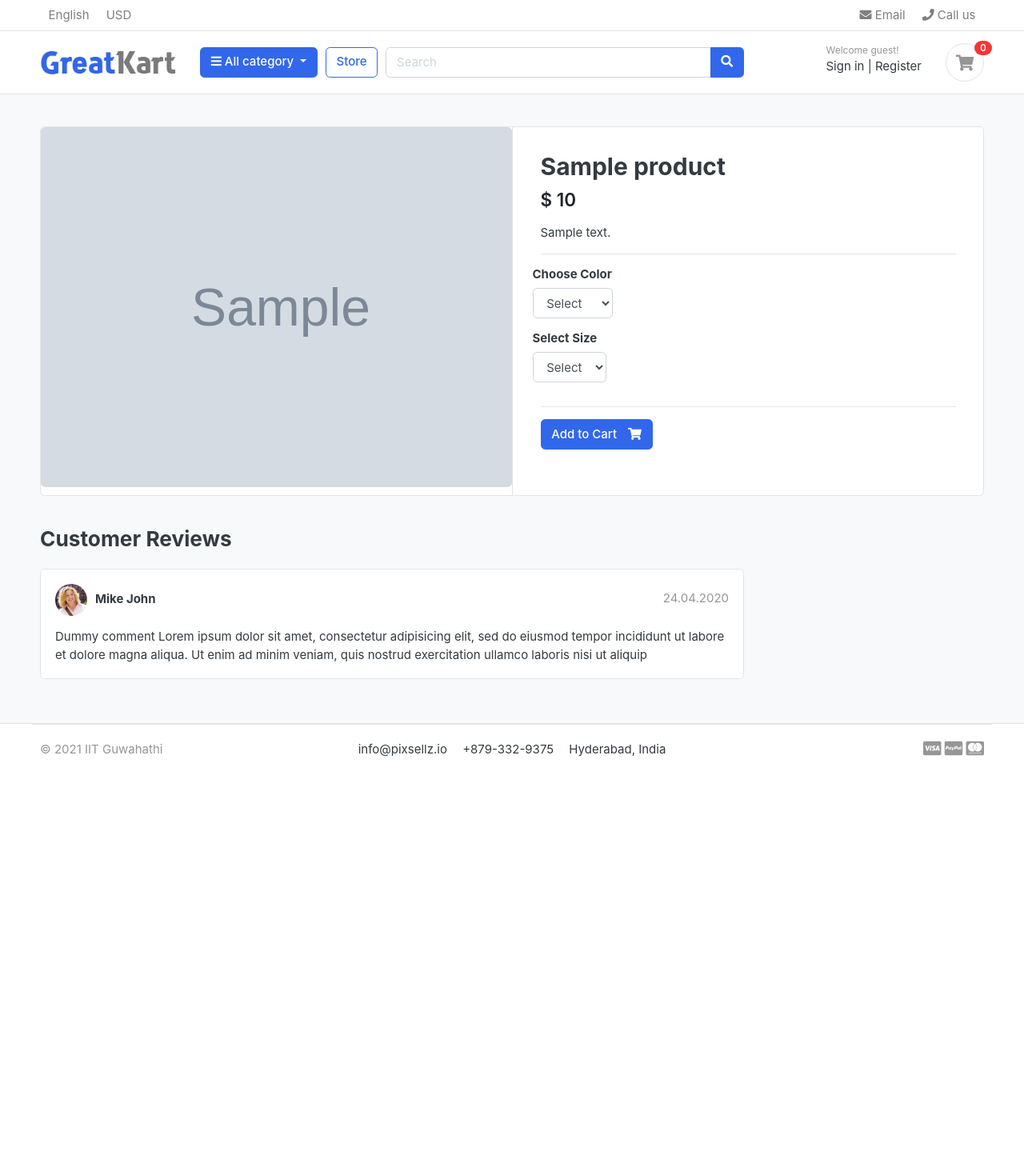
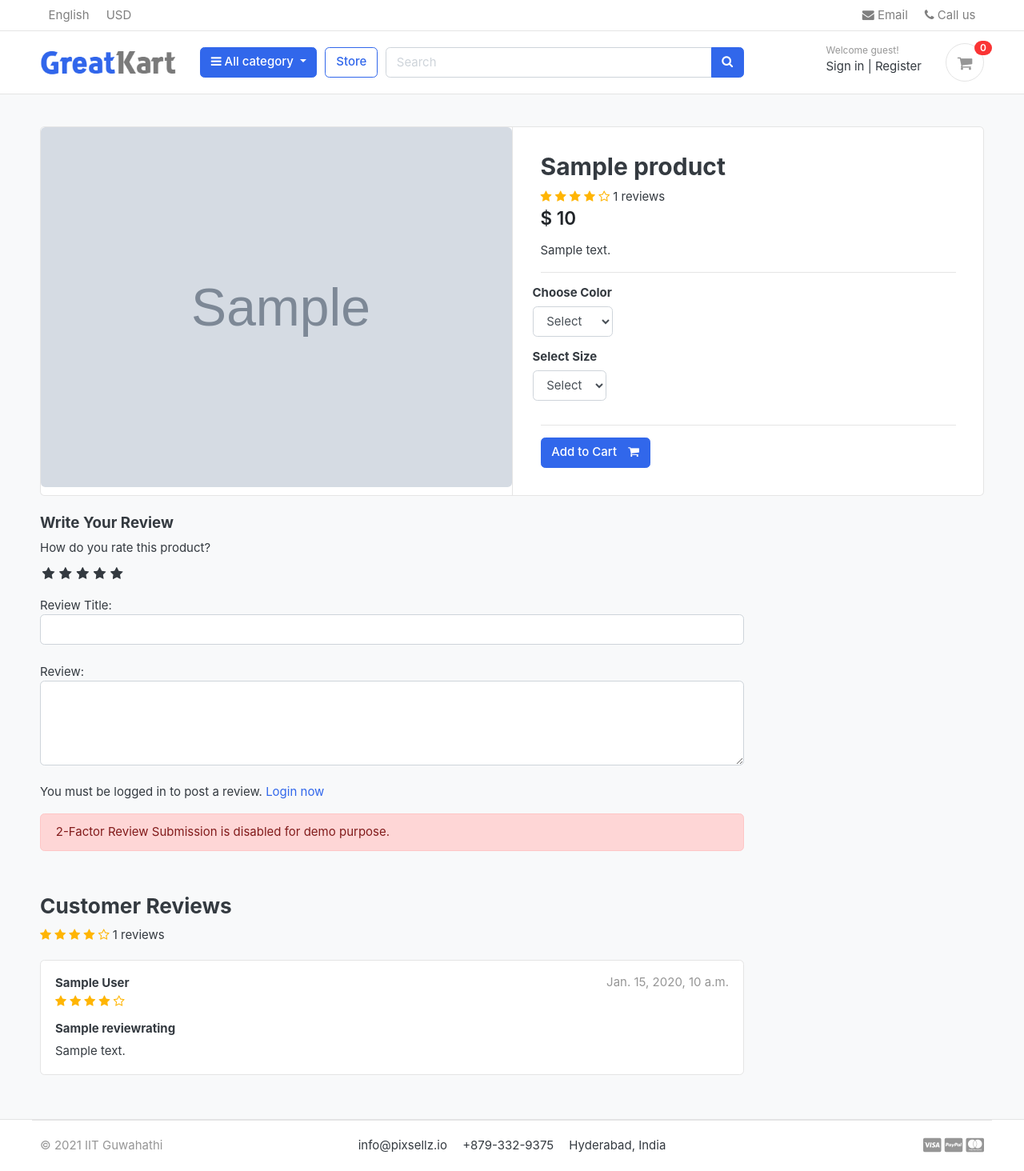
Before and after one commit to krishnakaushik25/Django-eCommerce-website, a Django app: a page that uses templates/base.html in a window 1280 px wide. Shown: the whole page at 80% size. Before the commit the page ends 946 px from the top, so only its background shows below. Run offline with Django 3.2, Linux system fonts and the light colour scheme; tables that the repository leaves empty hold one stand-in row (values such as "Sample post"); grey boxes marked "Sample" are stand-in pictures; some libraries are stand-ins or nearby versions; some web fonts are replaced.

Commit message:
added review and rating system

```diff
--- /dev/null
+++ b/greatkart/static/css/custom.css
@@ -0,0 +1,61 @@
+/* Hide Radio button */
+.rate > input{
+  display: none;
+}
+
+.rate{
+  display: inline-block;;
+  border: 0;
+}
+
+.rate > label{
+  float: right;
+}
+
+/* Showing the stars */
+.rate > label:before{
+  display: inline-block;
+  font-size: 1.1rem;
+  font-family: FontAwesome;
+  content: "\f005";
+  margin:0;
+  padding:0.3rem .2rem;
+  cursor: pointer;
+}
+
+/* Half star */
+.rate .half:before{
+  content: "\f089";
+  position: absolute;
+  padding-right: 0;
+}
+
+/* Click and hover */
+input:checked ~ label, label:hover ~ label{
+  color: #ffb503;
+}
+
+/* hover hightlight */
+input:checked + label:hover, input:checked ~ label:hover,input:checked ~ label:hover ~ label,
+label:hover ~ input:checked ~ label{
+  color: #cc9000;
+}
+
+.rating-star i{
+  color: #ffb503 !important;
+}
+
+ul.thumb{
+  margin:0 auto;
+  padding: 0;
+  float: left;
+}
+ul.thumb li{
+  list-style: none;
+  margin: 10px;
+}
+ul.thumb li img{
+  width: 80px;
+  height: 80px;
+  border: 1px solid grey;
+}
--- a/store/admin.py
+++ b/store/admin.py
@@ -1,5 +1,5 @@
 from django.contrib import admin
-from .models import Product,Variation
+from .models import Product, Variation, ReviewRating
 # Register your models here.
 class ProductAdmin(admin.ModelAdmin):
     list_display = ('product_name', 'price', 'stock', 'category', 'modified_date', 'is_available')
@@ -10,3 +10,4 @@ class VariationAdmin(admin.ModelAdmin):
     list_filter = ('product', 'variation_category', 'variation_value')
 admin.site.register(Product, ProductAdmin)
 admin.site.register(Variation, VariationAdmin)
+admin.site.register(ReviewRating)
--- a/store/urls.py
+++ b/store/urls.py
@@ -6,4 +6,5 @@ urlpatterns = [
     path('category/<slug:category_slug>/', views.store, name='products_by_category'),
     path('category/<slug:category_slug>/<slug:product_slug>/', views.product_detail, name='product_detail'),
     path('search/', views.search, name='search'),
+    path('submit_review/<int:product_id>/', views.submit_review, name='submit_review'),
 ]
--- a/store/views.py
+++ b/store/views.py
@@ -1,10 +1,15 @@
 from django.shortcuts import render, get_object_or_404, redirect
-from .models import Product
+from .models import Product,ReviewRating
 from category.models import Category
 from carts.models import CartItem
 from django.db.models import Q
 from carts.views import _cart_id
 from django.core.paginator import EmptyPage, PageNotAnInteger, Paginator
+from django.http import HttpResponse
+from .forms import ReviewForm
+from django.contrib import messages
+from orders.models import OrderProduct
+
 # Create your views here.
 def store(request, category_slug=None):
     categories = None
@@ -33,10 +38,22 @@ def product_detail(request, category_slug, product_slug):
         in_cart = CartItem.objects.filter(cart__cart_id=_cart_id(request), product=single_product).exists()
     except Exception as e:
         raise e
+    if request.user.is_authenticated:
+        try:
+            orderproduct = OrderProduct.objects.filter(user=request.user, product_id=single_product.id).exists()
+        except OrderProduct.DoesNotExist:
+            orderproduct = None
+    else:
+        orderproduct = None
+
+    # Get the reviews
+    reviews = ReviewRating.objects.filter(product_id=single_product.id, status=True)
+
 
     context = {
         'single_product': single_product,
         'in_cart'       : in_cart,
+        'reviews': reviews,
     }
     return render(request, 'store/product_detail.html', context)
 def search(request):
@@ -50,3 +67,26 @@ def search(request):
         'product_count': product_count,
     }
     return render(request, 'store/store.html', context)
+
+def submit_review(request, product_id):
+    url = request.META.get('HTTP_REFERER')
+    if request.method == 'POST':
+        try:
+            reviews = ReviewRating.objects.get(user__id=request.user.id, product__id=product_id)
+            form = ReviewForm(request.POST, instance=reviews)
+            form.save()
+            messages.success(request, 'Thank you! Your review has been updated.')
+            return redirect(url)
+        except ReviewRating.DoesNotExist:
+            form = ReviewForm(request.POST)
+            if form.is_valid():
+                data = ReviewRating()
+                data.subject = form.cleaned_data['subject']
+                data.rating = form.cleaned_data['rating']
+                data.review = form.cleaned_data['review']
+                data.ip = request.META.get('REMOTE_ADDR')
+                data.product_id = product_id
+                data.user_id = request.user.id
+                data.save()
+                messages.success(request, 'Thank you! Your review has been submitted.')
+                return redirect(url)
--- a/templates/base.html
+++ b/templates/base.html
@@ -8,7 +8,7 @@
   <meta http-equiv="cache-control" content="max-age=604800" />
   <meta name="viewport" content="width=device-width, initial-scale=1, shrink-to-fit=no">
 
-  <title> Django-Kart | Online Shopping Platform</title>
+  <title> GreatKart | Online Shopping Platform</title>
 
   <link href="{% static 'images/favicon.ico' %}" rel="shortcut icon" type="image/x-icon">
 
@@ -25,6 +25,10 @@
   <!-- custom style -->
   <link href="{% static 'css/ui.css' %}" rel="stylesheet" type="text/css" />
   <link href="{% static 'css/responsive.css' %}" rel="stylesheet" media="only screen and (max-width: 1200px)" />
+
+  <link href="{% static 'css/custom.css' %}" rel="stylesheet" type="text/css" />
+  <link rel="stylesheet" href="https://cdnjs.cloudflare.com/ajax/libs/font-awesome/4.7.0/css/font-awesome.min.css">
+
 
   <!-- custom javascript -->
   <script src="{% static 'js/script.js' %}" type="text/javascript"></script>
--- a/templates/store/product_detail.html
+++ b/templates/store/product_detail.html
@@ -21,7 +21,16 @@
 				<article class="content-body">
 
 				<h2 class="title">{{ single_product.product_name }}</h2>
-
+				<div class="rating-star">
+								<span>
+									<i class="fa fa-star{% if single_product.averageReview < 0.5 %}-o{% elif single_product.averageReview >= 0.5 and single_product.averageReview < 1 %}-half-o {% endif %}" aria-hidden="true"></i>
+									<i class="fa fa-star{% if single_product.averageReview < 1.5 %}-o{% elif single_product.averageReview >= 1.5 and single_product.averageReview < 2 %}-half-o {% endif %}" aria-hidden="true"></i>
+									<i class="fa fa-star{% if single_product.averageReview < 2.5 %}-o{% elif single_product.averageReview >= 2.5 and single_product.averageReview < 3 %}-half-o {% endif %}" aria-hidden="true"></i>
+									<i class="fa fa-star{% if single_product.averageReview < 3.5 %}-o{% elif single_product.averageReview >= 3.5 and single_product.averageReview < 4 %}-half-o {% endif %}" aria-hidden="true"></i>
+									<i class="fa fa-star{% if single_product.averageReview < 4.5 %}-o{% elif single_product.averageReview >= 4.5 and single_product.averageReview < 5 %}-half-o {% endif %}" aria-hidden="true"></i>
+	<span>{{single_product.countReview}} reviews</span>
+									</span>
+							</div>
 				<div class="mb-3">
 					<var class="price h4">$ {{single_product.price}}</var>
 				</div>
@@ -69,29 +78,99 @@
 	<div class="row">
 		<div class="col-md-9">
 
+
+
+			<form action="{% url 'submit_review' single_product.id %}" method="POST">
+				{% csrf_token %}
+				<h5>Write Your Review</h5>
+
+				<div>
+					<!-- Rating stars -->
+					<label>How do you rate this product?</label>
+							<br>
+							<div class="rate">
+								<input type="radio" name="rating" id="rating10" value="5" required /><label for="rating10" title="5"></label>
+								<input type="radio" name="rating" id="rating9" value="4.5" required /><label for="rating9" title="4.5" class="half"></label>
+								<input type="radio" name="rating" id="rating8" value="4" required /><label for="rating8" title="4"></label>
+								<input type="radio" name="rating" id="rating7" value="3.5" required /><label for="rating7" title="3.5" class="half"></label>
+								<input type="radio" name="rating" id="rating6" value="3" required /><label for="rating6" title="3"></label>
+								<input type="radio" name="rating" id="rating5" value="2.5" required /><label for="rating5" title="2.5" class="half"></label>
+								<input type="radio" name="rating" id="rating4" value="2" required /><label for="rating4" title="2"></label>
+								<input type="radio" name="rating" id="rating3" value="1.5" required /><label for="rating3" title="1.5" class="half"></label>
+								<input type="radio" name="rating" id="rating2" value="1" required /><label for="rating2" title="1"></label>
+								<input type="radio" name="rating" id="rating1" value="0.5" required /><label for="rating1" title="0.5" class="half"></label>
+							</div>
+	<br>
+					Review Title:
+					<input type="text" class="form-control" name="subject">
+					<br>
+					Review:
+					<textarea name="review" rows="4" class="form-control"></textarea>
+					<br>
+					<!-- {% if user.is_authenticated %}
+						{% if orderproduct %}
+							<input type="submit" value="Submit Review" class="btn btn-primary">
+						{% else %}
+							<p>You must purchase this product to post a review.</p>
+						{% endif %}
+					{% else %}
+					<p>You must be logged in to post a review. <span><a href="{% url 'login' %}">Login now</a></span></p>
+					{% endif %} -->
+
+					{% if user.is_authenticated %}
+							<input type="submit" value="Submit Review" class="btn btn-primary">
+					{% else %}
+					<p>You must be logged in to post a review. <span><a href="{% url 'login' %}">Login now</a></span></p>
+					{% endif %}
+					<div class="alert alert-danger" role="alert" style="margin-top:10px;">
+2-Factor Review Submission is disabled for demo purpose.
+</div>
+
+				</div>
+{% include 'includes/alerts.html' %}
+			</form>
+<br>
 <header class="section-heading">
 <h3>Customer Reviews </h3>
+<div class="rating-star">
+	<span>
+		<i class="fa fa-star{% if single_product.averageReview < 0.5 %}-o{% elif single_product.averageReview >= 0.5 and single_product.averageReview < 1 %}-half-o {% endif %}" aria-hidden="true"></i>
+		<i class="fa fa-star{% if single_product.averageReview < 1.5 %}-o{% elif single_product.averageReview >= 1.5 and single_product.averageReview < 2 %}-half-o {% endif %}" aria-hidden="true"></i>
+		<i class="fa fa-star{% if single_product.averageReview < 2.5 %}-o{% elif single_product.averageReview >= 2.5 and single_product.averageReview < 3 %}-half-o {% endif %}" aria-hidden="true"></i>
+		<i class="fa fa-star{% if single_product.averageReview < 3.5 %}-o{% elif single_product.averageReview >= 3.5 and single_product.averageReview < 4 %}-half-o {% endif %}" aria-hidden="true"></i>
+		<i class="fa fa-star{% if single_product.averageReview < 4.5 %}-o{% elif single_product.averageReview >= 4.5 and single_product.averageReview < 5 %}-half-o {% endif %}" aria-hidden="true"></i>
+<span>{{single_product.countReview}} reviews</span>
+		</span>
+</div>
 
 </header>
 
+{% for review in reviews %}
 			<article class="box mb-3">
 				<div class="icontext w-100">
-			<img src="{% static './images/avatars/avatar1.jpg' %}" class="img-xs icon rounded-circle">
+
 					<div class="text">
-				<span class="date text-muted float-md-right">24.04.2020 </span>
-				<h6 class="mb-1">Mike John </h6>
-
+						<span class="date text-muted float-md-right">{{review.updated_at}} </span>
+						<h6 class="mb-1">{{review.user.full_name}} </h6>
+						<div class="rating-star">
+							<span>
+								<i class="fa fa-star{% if review.rating == 0.5 %}-half-o{% elif review.rating < 1 %}-o {% endif %}" aria-hidden="true"></i>
+								<i class="fa fa-star{% if review.rating == 1.5 %}-half-o{% elif review.rating < 2 %}-o {% endif %}" aria-hidden="true"></i>
+								<i class="fa fa-star{% if review.rating == 2.5 %}-half-o{% elif review.rating < 3 %}-o {% endif %}" aria-hidden="true"></i>
+								<i class="fa fa-star{% if review.rating == 3.5 %}-half-o{% elif review.rating < 4 %}-o {% endif %}" aria-hidden="true"></i>
+								<i class="fa fa-star{% if review.rating == 4.5 %}-half-o{% elif review.rating < 5 %}-o {% endif %}" aria-hidden="true"></i>
+							</span>
+						</div>
 					</div>
 				</div> <!-- icontext.// -->
 				<div class="mt-3">
+					<h6>{{review.subject}}</h6>
 					<p>
-				Dummy comment Lorem ipsum dolor sit amet, consectetur adipisicing elit, sed do eiusmod
-				tempor incididunt ut labore et dolore magna aliqua. Ut enim ad minim veniam,
-				quis nostrud exercitation ullamco laboris nisi ut aliquip
+						{{review.review}}
 					</p>
 				</div>
 			</article>
-
+{% endfor %}
 
 
 		</div> <!-- col.// -->
```
Also changed, not shown: store/forms.py (added, +7 -0 lines), store/models.py (+29 -0 lines), store/migrations/0003_reviewrating.py (added). Lines whose indentation alone changed are shown as unchanged.
